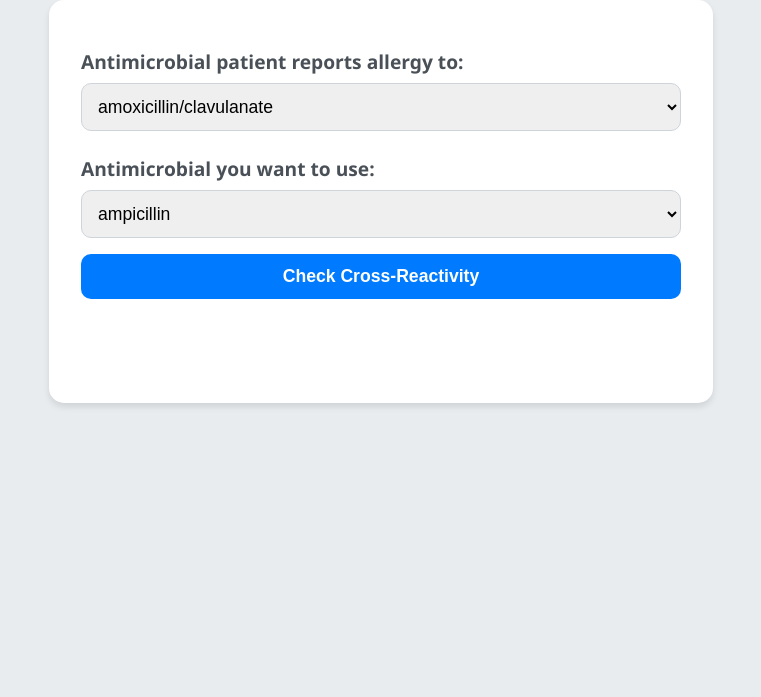
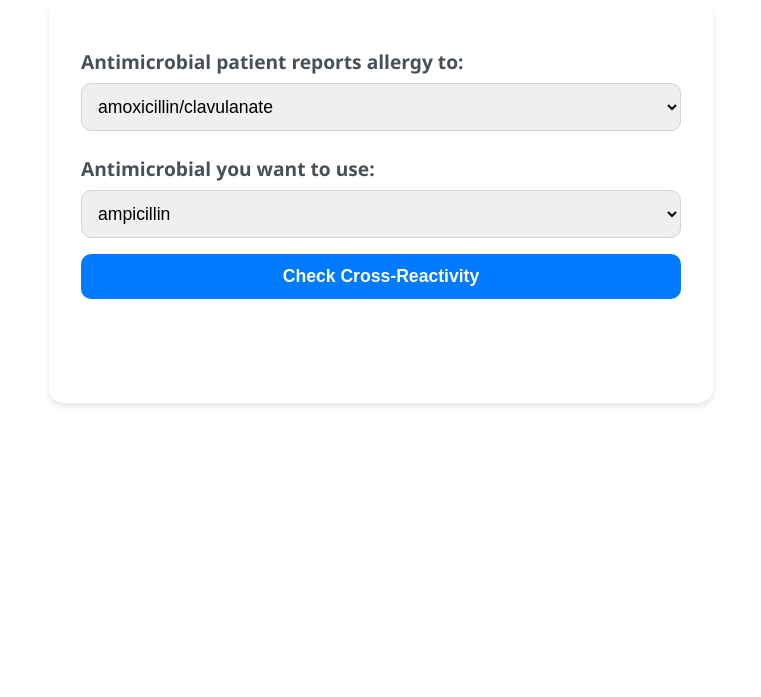
Before and after one commit to rdb223/blactamcrossreactivity, a plain HTML site: page index.html in a window 1280 px wide. Shown: the part 103-800 px from the top of the page, without its empty margins (259-1020 px from the left). Drawn offline with Linux system fonts and the light colour scheme.

Commit message:
Update index.html

```diff
--- a/index.html
+++ b/index.html
@@ -9,8 +9,8 @@
             font-family: 'Segoe UI', Tahoma, Geneva, Verdana, sans-serif;
             font-size: 18px;
             margin: 2rem;
-            background-color: #e9ecef;
-            color: #212529;
+            background-color: ##b8c1c3;
+            color: #133337;
         }
         h1 {
             color: #343a40;
```
